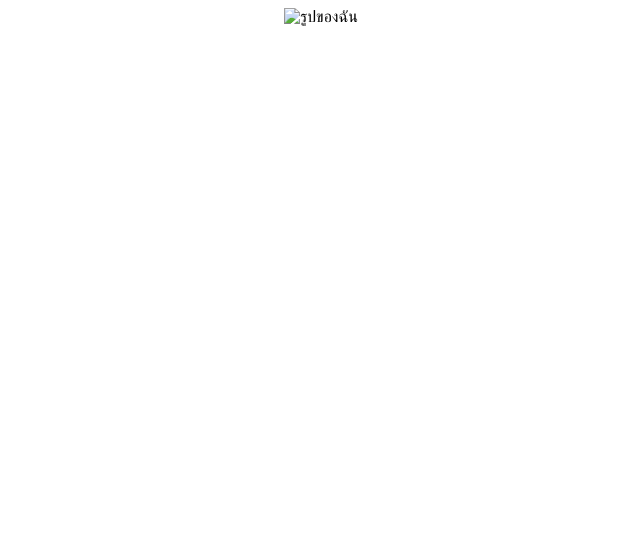
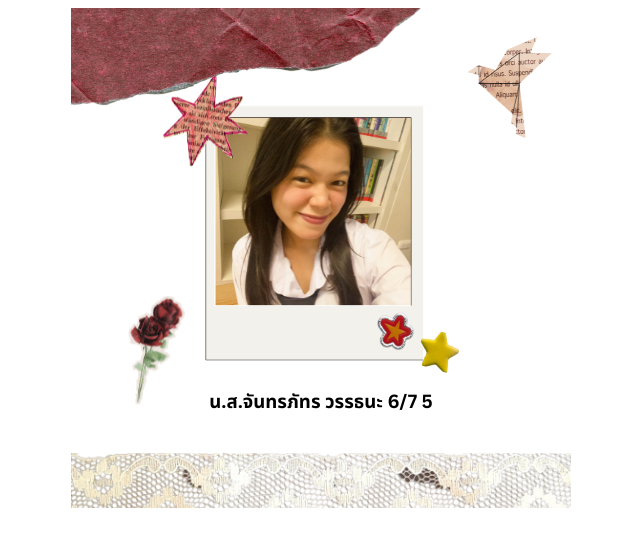
Before and after one commit to viixlssy/misaki, a plain HTML site: page index.html in a window 1280 px wide. Shown: the whole page, without its empty margins (319-959 px from the left). Drawn offline with Linux system fonts and the light colour scheme.

Commit message:
Add files via upload

```diff
--- a/index.html
+++ b/index.html
@@ -1 +1 @@
-<center><img src="images/ISAD.png" alt="รูปของฉัน"></center>
+<center><img src="images/how.png" alt="รูปของฉัน"></center>
```
Also changed, not shown: images/how.png (added).
